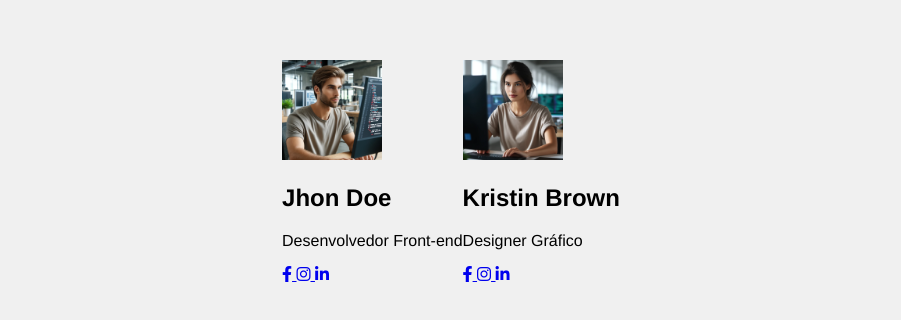
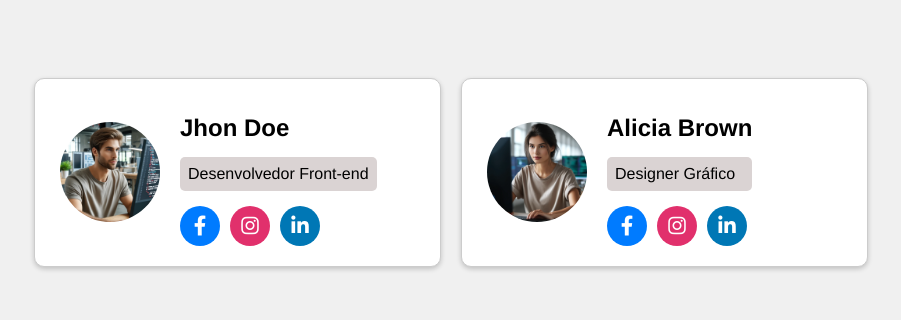
Before and after one commit to orodolfoso/CSS-Studies, a plain HTML site: page projeto-cards/index.html in a window 1280 px wide. Shown: the part 228-548 px from the top of the page, without its empty margins (189-1090 px from the left). Drawn offline with Linux system fonts and the light colour scheme.

Commit message:
Conclusão do card

```diff
--- a/projeto-cards/css/style.css
+++ b/projeto-cards/css/style.css
@@ -6,18 +6,78 @@ html, body{
     align-items: center;
     background-color: #f0f0f0;
     font-family: Helvetica;
+
 }
 
-.card-contianer{
+.card-container{
     display: flex;
     justify-content: center;
     gap: 20px;
 }
 
 .user-card{
-
+    display: flex;
+    align-items: center;
+    background-color: #FFF;
+    border: 1px solid #ccc;
+    border-radius: 10px;
+    box-shadow: 0 2px 5px rgba(0, 0, 0, 0.2);
+    padding: 10px 25px;
+    min-width: 355px;
 }
 .user-image{
     width: 100px;
     height: 100px;
+    border-radius: 50%;
+    margin-right: 10px;
 }
+
+.user-info{
+    padding: 10px;
+}
+
+.user-info h2,
+.user-info p{
+    margin: 15px 0;
+}
+
+.user-info p{
+    background-color: #dad3d3;
+    padding: 8px;
+    border-radius: 5px;
+}
+
+.social-links{
+    display: flex;
+    gap: 10px;
+}
+
+.social-icon{
+    display: flex;
+    align-items: center;
+    justify-content: center;
+    width: 40px;
+    height: 40px;
+    background-color: #007bff;
+    color: #fff;
+    text-decoration: none;
+    font-size: 20px;
+    border-radius: 50%;
+    transition: 0.4s;
+}
+
+.social-icon:hover{
+    opacity: 0.7;
+}
+
+.facebook{
+    background-color: #0056b3;
+}
+
+.instagram{
+    background-color: #e1306c;
+}
+
+.linkedin{
+    background-color: #0077b5;
+}
--- a/projeto-cards/index.html
+++ b/projeto-cards/index.html
@@ -13,44 +13,44 @@
 </head>
 <body>
     <div class="card-container">
-        <div class="user-cards">
-            <img src="img/user_a.webp" alt="John Doe" class="user-image">
-            <div class="info">
+        <div class="user-card">
+            <img src="img/user_a.webp" alt="Jhon Doe" class="user-image">
+            <div class="user-info">
                 <h2>Jhon Doe</h2>
                 <p>Desenvolvedor Front-end</p>
                 <div class="social-links">
-                    <a href="#" class="social-icon-facebook">
+                    <a href="#" class="social-icon facebok">
                         <i class="fab fa-facebook-f"></i>
                     </a>
-                    <a href="#" class="social-icon-instagram">
+                    <a href="#" class="social-icon instagram">
                         <i class="fab fa-instagram"></i>
                     </a>
-                    <a href="#" class="social-icon-linkedin">
+                    <a href="#" class="social-icon linkedin">
                         <i class="fab fa-linkedin-in"></i>
                     </a>
                 </div>
             </div>
         </div>
-    </div>
-    <div class="card-container">
-        <div class="user-cards">
-            <img src="img/user_b.webp" alt="Kristin Brown" class="user-image">
-            <div class="info">
-                <h2>Kristin Brown</h2>
+        <div class="user-card">
+            <img src="img/user_b.webp" alt="Alicia Brown" class="user-image">
+            <div class="user-info">
+                <h2>Alicia Brown</h2>
                 <p>Designer Gráfico</p>
                 <div class="social-links">
-                    <a href="#" class="social-icon-facebook">
+                    <a href="#" class="social-icon facebok">
                         <i class="fab fa-facebook-f"></i>
                     </a>
-                    <a href="#" class="social-icon-instagram">
+                    <a href="#" class="social-icon instagram">
                         <i class="fab fa-instagram"></i>
                     </a>
-                    <a href="#" class="social-icon-linkedin">
+                    <a href="#" class="social-icon linkedin">
                         <i class="fab fa-linkedin-in"></i>
                     </a>
-                </div>
-            </div>
+              </div>
+           </div>
         </div>
     </div>
+
+
 </body>
 </html>
```
